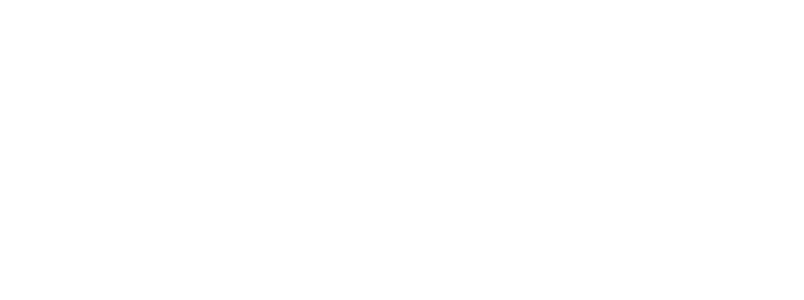
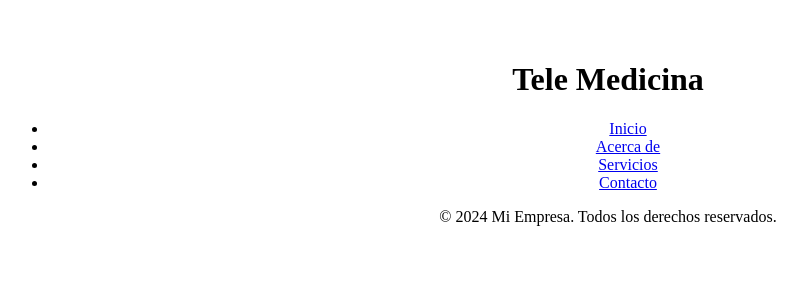
Before and after one commit to No-Country-simulation/S17-02-ft-Java-React, a React (Vite) app in the folder frontend/: page / in a window 1280 px wide. Shown: the top 300 px of the page, without its empty margins (32-836 px from the left). Built offline with nearby package versions, Linux system fonts and the light colour scheme.

Commit message:
conexion entre componentes para renderizacion

```diff
--- a/frontend/src/App.tsx
+++ b/frontend/src/App.tsx
@@ -1,10 +1,10 @@
 import "./App.css";
-
+import Home from "./components/home/home.tsx";
 function App() {
   return (
-    <>
-      <div></div>
-    </>
+    <div className="App">
+      <Home />
+    </div>
   );
 }
 
--- a/frontend/src/components/header/header.tsx
+++ b/frontend/src/components/header/header.tsx
@@ -3,20 +3,7 @@ import React from "react";
 const Header: React.FC = () => {
   return (
     <header>
-      <h1>Mi Aplicación</h1>
-      <nav>
-        <ul>
-          <li>
-            <a href="#home">Inicio</a>
-          </li>
-          <li>
-            <a href="#about">Acerca de</a>
-          </li>
-          <li>
-            <a href="#contact">Contacto</a>
-          </li>
-        </ul>
-      </nav>
+      <h1>Tele Medicina</h1>
     </header>
   );
 };
--- a/frontend/src/components/home/home.tsx
+++ b/frontend/src/components/home/home.tsx
@@ -1,11 +1,13 @@
 import React from "react";
 import Header from "../header/header.tsx";
-import Footer from "../header/header.tsx";
+import Footer from "../footer/footer.tsx";
+import NavBar from "../navbar/navbar.tsx";
 
 const Home: React.FC = () => {
   return (
     <div>
       <Header />
+      <NavBar />
       <Footer />
     </div>
   );
```
